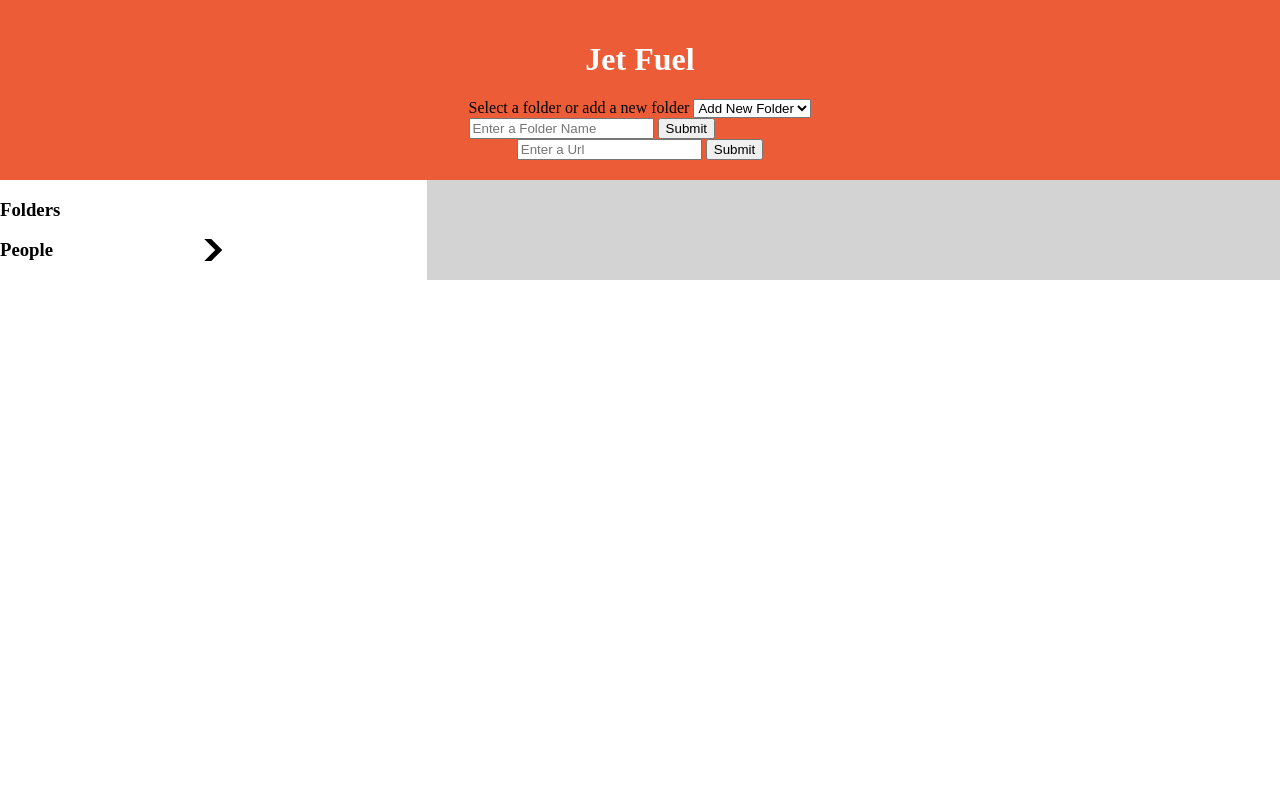
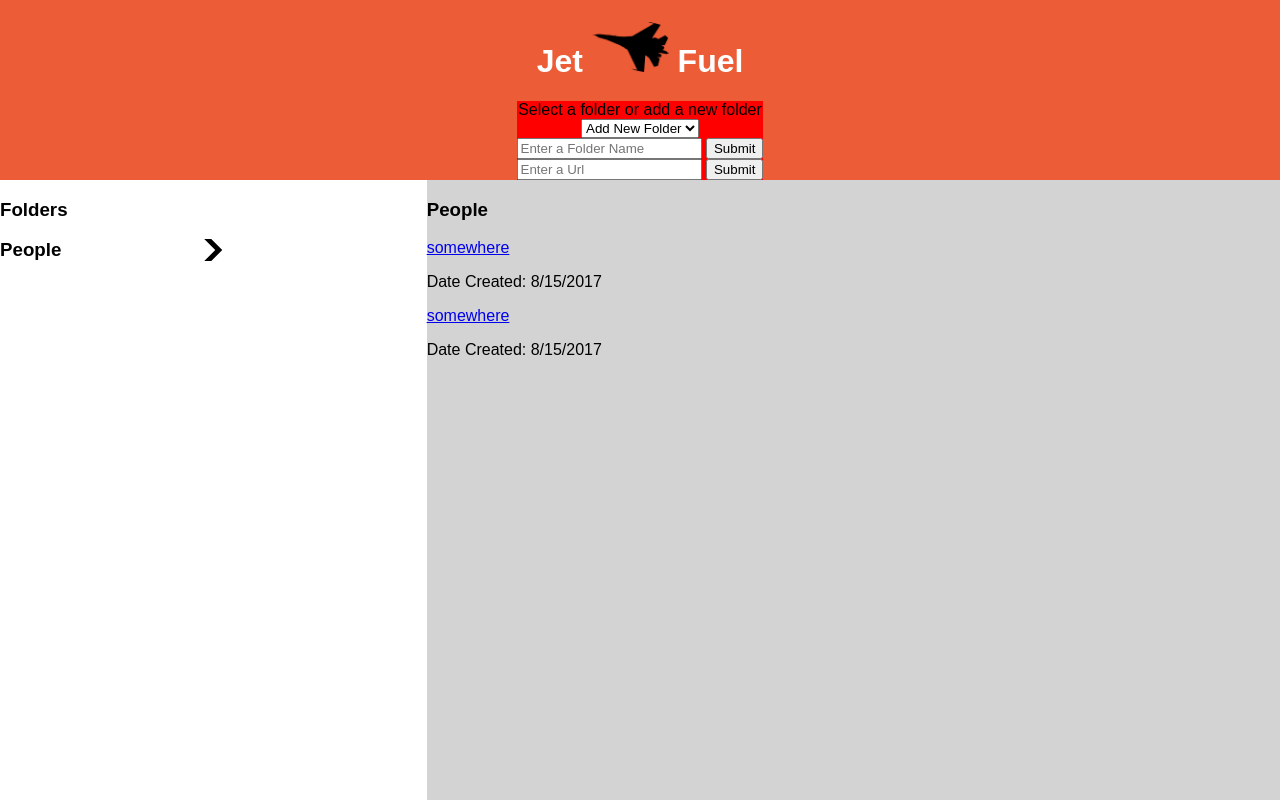
Before and after one commit to coleworsley/jet-fuel, a website: page public/index.html in a window 1280 px wide. Drawn offline with nearby package versions, Linux system fonts and the light colour scheme.

Commit message:
configure layout for input boxes

```diff
--- a/public/index.html
+++ b/public/index.html
@@ -9,7 +9,14 @@
   </head>
   <body>
     <header>
-      <h1 class="title">Jet Fuel</h1>
+      <h1 class="title">
+        Jet
+        <span>
+          <img src="assets/images/fighter-jet.png" id="title-span">
+        </span>
+        Fuel
+      </h1>
+      <div class="inputs">
         <div class="folder-select">
           <label for="folder-dropdown">Select a folder or add a new folder</label>
           <select class="folder-dropdown" name="folder-dropdown">
@@ -42,7 +49,10 @@
           name="shorten-btn">
         </form>
 
+      </div>
+
     </header>
+
     <main>
       <section class="folders">
         <h3>Folders</h3>
@@ -53,7 +63,17 @@
         </div>
       </section>
       <section class="links">
-
+        <h3>People</h3>
+        <div class="link-container">
+          <div class="link">
+            <a href="somewhere">somewhere</a>
+            <p>Date Created: 8/15/2017</p>
+          </div>
+          <div class="link">
+            <a href="somewhere">somewhere</a>
+            <p>Date Created: 8/15/2017</p>
+          </div>
+        </div>
       </section>
     </main>
   </body>
--- a/public/styles.css
+++ b/public/styles.css
@@ -8,6 +8,7 @@
   min-height: 100%;
   padding: 0;
   margin: 0;
+  font-family: sans-serif;
 }
 
 header {
@@ -23,9 +24,22 @@
   color: #FFF;
 }
 
+#title-span {
+  height: 50px;
+}
+
+.inputs,
+.folder-select {
+  background-color: red;
+  display: flex;
+  justify-content: space-around;
+  align-items: center;
+  flex-direction: column;
+}
+
 main {
   display: flex;
-  height: 100%;
+  min-height: calc(100vh - 180px);
 }
 
 .folders {
```
Also changed, not shown: public/assets/images/fighter-jet.png (added), 1 other file. Lines whose indentation alone changed are shown as unchanged.
